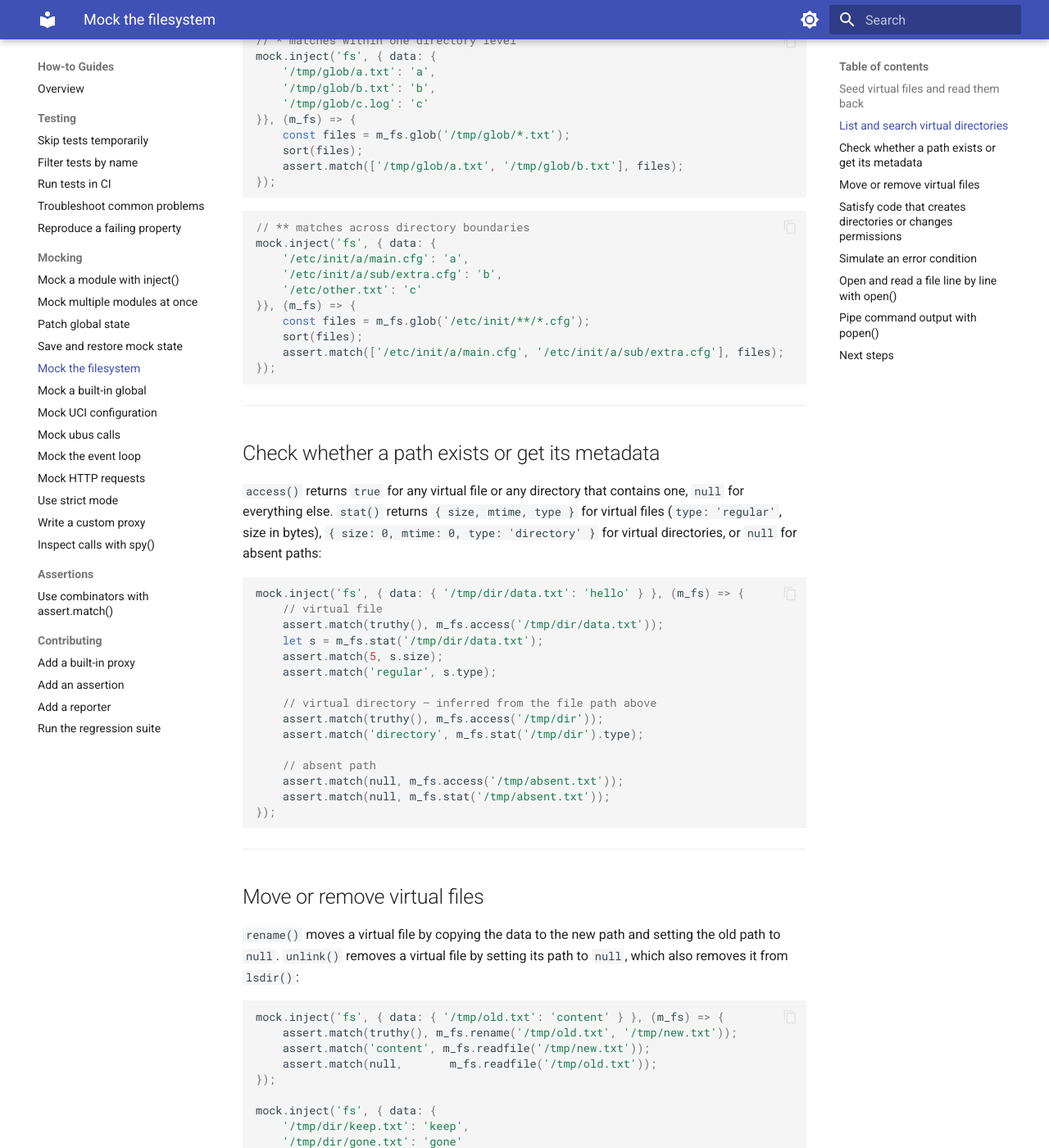
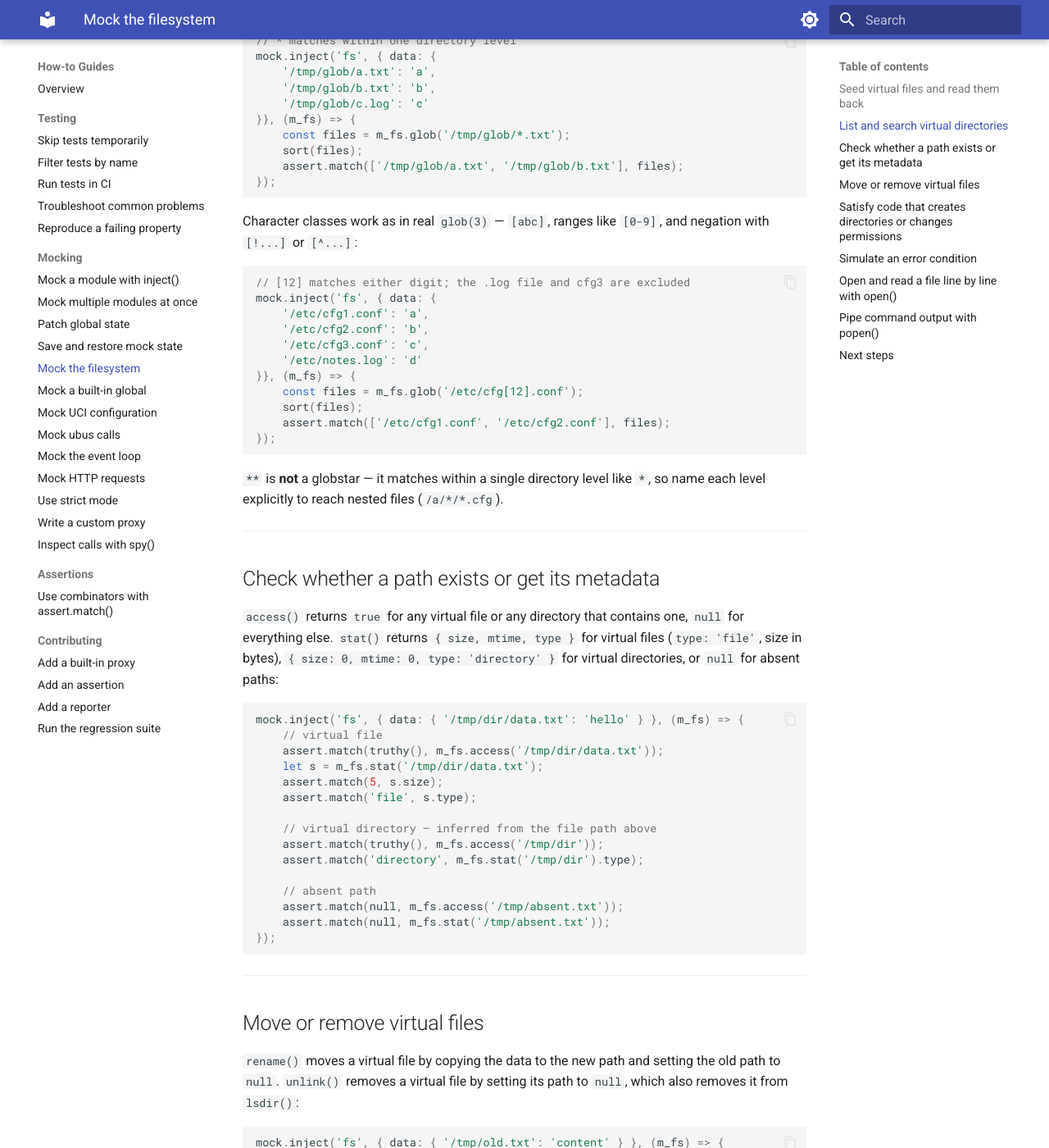
Before and after one commit to m00qek/utest, an MkDocs documentation site: the page built from docs/how-to/mock-fs.md, in a window 1280 px wide and 1400 px high, scrolled down 1627 px. Shown: the whole window at 82% size. Built offline with MkDocs 1.6.1 and Material for MkDocs 9.7.7, drawn with Linux system fonts in a browser that asks for light colours.

Commit message:
docs: fix fs glob and stat — real glob(3) classes, ** is not globstar, type 'file'
Glob: the mock matches real glob(3) (2.2/2.2b) — ** is NOT a globstar (single
level, like *) and character classes ([abc], ranges, [!..]/[^..] negation) ARE
supported. The docs claimed the exact opposite of both. Replaced the misleading
** example with a character-class example and corrected the wildcard table.
stat().type is 'file' (R3.6), not 'regular'. Verified in the container.

````diff
--- a/docs/how-to/mock-fs.md
+++ b/docs/how-to/mock-fs.md
@@ -79,24 +79,29 @@ mock.inject('fs', { data: {
 });
 ```
 
+Character classes work as in real `glob(3)` — `[abc]`, ranges like `[0-9]`, and negation with `[!...]` or `[^...]`:
+
 ```js
-// ** matches across directory boundaries
+// [12] matches either digit; the .log file and cfg3 are excluded
 mock.inject('fs', { data: {
-    '/etc/init/a/main.cfg': 'a',
-    '/etc/init/a/sub/extra.cfg': 'b',
-    '/etc/other.txt': 'c'
+    '/etc/cfg1.conf': 'a',
+    '/etc/cfg2.conf': 'b',
+    '/etc/cfg3.conf': 'c',
+    '/etc/notes.log': 'd'
 }}, (m_fs) => {
-    const files = m_fs.glob('/etc/init/**/*.cfg');
+    const files = m_fs.glob('/etc/cfg[12].conf');
     sort(files);
-    assert.match(['/etc/init/a/main.cfg', '/etc/init/a/sub/extra.cfg'], files);
+    assert.match(['/etc/cfg1.conf', '/etc/cfg2.conf'], files);
 });
 ```
+
+`**` is **not** a globstar — it matches within a single directory level like `*`, so name each level explicitly to reach nested files (`/a/*/*.cfg`).
 
 ---
 
 ## Check whether a path exists or get its metadata
 
-`access()` returns `true` for any virtual file or any directory that contains one, `null` for everything else. `stat()` returns `{ size, mtime, type }` for virtual files (`type: 'regular'`, size in bytes), `{ size: 0, mtime: 0, type: 'directory' }` for virtual directories, or `null` for absent paths:
+`access()` returns `true` for any virtual file or any directory that contains one, `null` for everything else. `stat()` returns `{ size, mtime, type }` for virtual files (`type: 'file'`, size in bytes), `{ size: 0, mtime: 0, type: 'directory' }` for virtual directories, or `null` for absent paths:
 
 ```js
 mock.inject('fs', { data: { '/tmp/dir/data.txt': 'hello' } }, (m_fs) => {
@@ -104,7 +109,7 @@ mock.inject('fs', { data: { '/tmp/dir/data.txt': 'hello' } }, (m_fs) => {
     assert.match(truthy(), m_fs.access('/tmp/dir/data.txt'));
     let s = m_fs.stat('/tmp/dir/data.txt');
     assert.match(5, s.size);
-    assert.match('regular', s.type);
+    assert.match('file', s.type);
 
     // virtual directory — inferred from the file path above
     assert.match(truthy(), m_fs.access('/tmp/dir'));
````
Also changed, not shown: docs/reference/proxy-data-models.md (+11 -4 lines).
